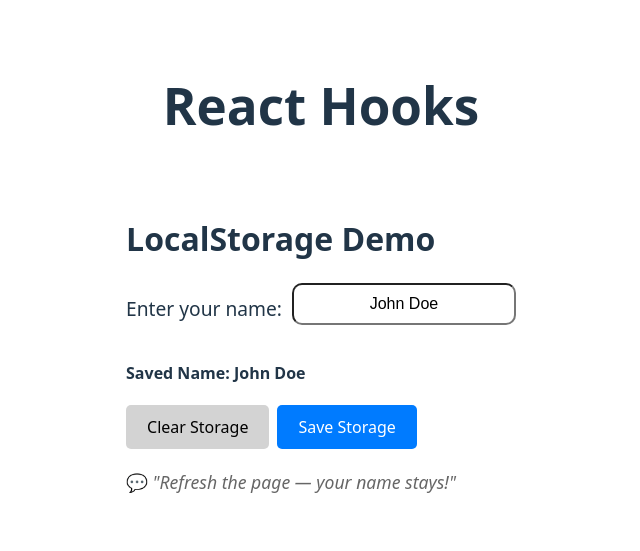
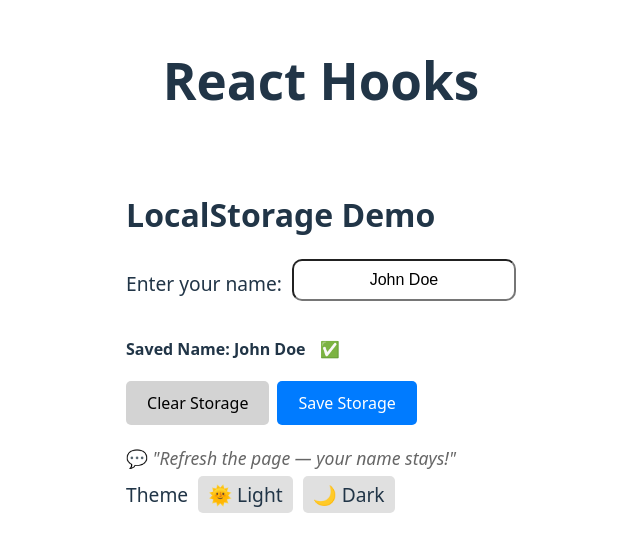
Before and after one commit to DikshantAgarwal/React-Hooks, a React (Vite) app: page / in a window 1280 px wide. Shown: the part 131-682 px from the top of the page, without its empty margins (319-959 px from the left). Built offline with nearby package versions, Linux system fonts and the light colour scheme.

Commit message:
Added some css to  UseLocalStorage example

```diff
--- a/src/examples/LocalStorageDemo/LocalStorageDemo.css
+++ b/src/examples/LocalStorageDemo/LocalStorageDemo.css
@@ -4,6 +4,20 @@
     flex-direction: column;
     align-items: flex-start;
     margin-top: 50px;
+}
+
+ .local-storage-demo--theme-Light {
+    background-color: #f9f9f9;
+    color: #000000;
+    padding: 20px;
+    border-radius: 10px;
+}
+
+ .local-storage-demo--theme-Dark {
+    background-color: #333333;
+    color: #ffffff;
+    padding: 20px;
+    border-radius: 10px;
 }
 
 /* Elements */
@@ -29,13 +43,25 @@
     text-align: center;
     margin-left: 10px;
     border-radius: 10px;
+
+}
+.local-storage-demo__input:focus{
+    outline:none;
+    border:2px solid #007BFF;
 }
 
 .local-storage-demo__saved-name {
     font-size: 1em;
     margin-bottom: 20px;
     font-weight: bold;
+    opacity: 0;
+    animation: fadeIn 1s ease-in-out forwards;
 }
+ .local-storage-demo__saved-name-indicator {
+    margin-left: 10px;
+    animation: pulse 1s infinite;
+}
+
 
 .local-storage-demo__display-name {
     font-size: 1.2em;
@@ -74,3 +100,38 @@
     font-style: italic;
     color: #666;
 }
+
+.local-storage-demo__theme {
+    font-size: 1.2em;
+    margin:10px 0px;
+}
+.local-storage-demo__theme-option {
+    margin-left: 10px;
+    cursor: pointer;
+    padding: 5px 10px;
+    border-radius: 5px;
+   background-color: #e0e0e0;;
+}
+.local-storage-demo__theme-option:hover {
+    border: 1px solid #007BFF;
+    /* background-color: #e0e0e0; */
+}
+
+/* Animations */
+@keyframes fadeIn {
+    from {
+        opacity: 0;
+    }
+    to {
+        opacity: 1;
+    }
+}
+
+@keyframes pulse {
+    0%, 100% {
+        transform: scale(1);
+    }
+    50% {
+        transform: scale(1.2);
+    }
+}
--- a/src/examples/LocalStorageDemo/LocalStorageDemo.jsx
+++ b/src/examples/LocalStorageDemo/LocalStorageDemo.jsx
@@ -6,6 +6,10 @@ function LocalStorageDemo() {
   const [storedValue, setValue, removeValue] = useLocalStorage(
     "name",
     "John Doe"
+  );
+  const [storedTheme, setTheme] = useLocalStorage(
+    "theme",
+    "light"
   );
 
   const [inputValue, setInputValue] = React.useState(storedValue);
@@ -18,18 +22,21 @@ function LocalStorageDemo() {
     removeValue();
   };
   return (
-    <div className="local-storage-demo">
+    <div className={`local-storage-demo local-storage-demo--theme-${storedTheme}`}>
       <h3 className="local-storage-demo__title">LocalStorage Demo</h3>
       <div className="local-storage-demo__input-group">
-        <label className="local-storage-demo__label">Enter your name:</label>
+        <label htmlFor="name-input" className="local-storage-demo__label">Enter your name:</label>
         <input
+          id="name-input"
           className="local-storage-demo__input"
           type="text"
           value={inputValue}
           onChange={handleChange}
         />
       </div>
-      <p className="local-storage-demo__saved-name">Saved Name: {inputValue}</p>
+      <p className="local-storage-demo__saved-name">
+        Saved Name: {storedValue} {storedValue && <span className="local-storage-demo__saved-name-indicator">✅</span>}
+      </p>
       <div className="local-storage-demo__button-group">
         <button
           className="local-storage-demo__button local-storage-demo__button--clear"
@@ -48,6 +55,10 @@ function LocalStorageDemo() {
       <div className="local-storage-demo__message">
         💬 "Refresh the page — your name stays!"
       </div>
+      <div className="local-storage-demo__theme">Theme
+        <span className="local-storage-demo__theme-option" onClick={() => setTheme('Light')}>🌞 Light</span>
+        <span className="local-storage-demo__theme-option" onClick={() => setTheme('Dark')}>🌙 Dark</span>
+      </div>
     </div>
   );
 }
--- a/src/hooks/useLocalStorage.js
+++ b/src/hooks/useLocalStorage.js
@@ -43,13 +43,14 @@ function useLocalStorage(key, initialValue) {
             });
         } catch (error) {
             console.warn(`Error setting localStorage key "${key}":`, error);
+            return error
         }
     };
 
     // Remove function - React Compiler will optimize if needed
     const removeValue = () => {
         try {
-            setStoredValue(initialValue);
+            setStoredValue("");
             if (typeof window !== 'undefined') {
                 window.localStorage.removeItem(key);
             }
```
